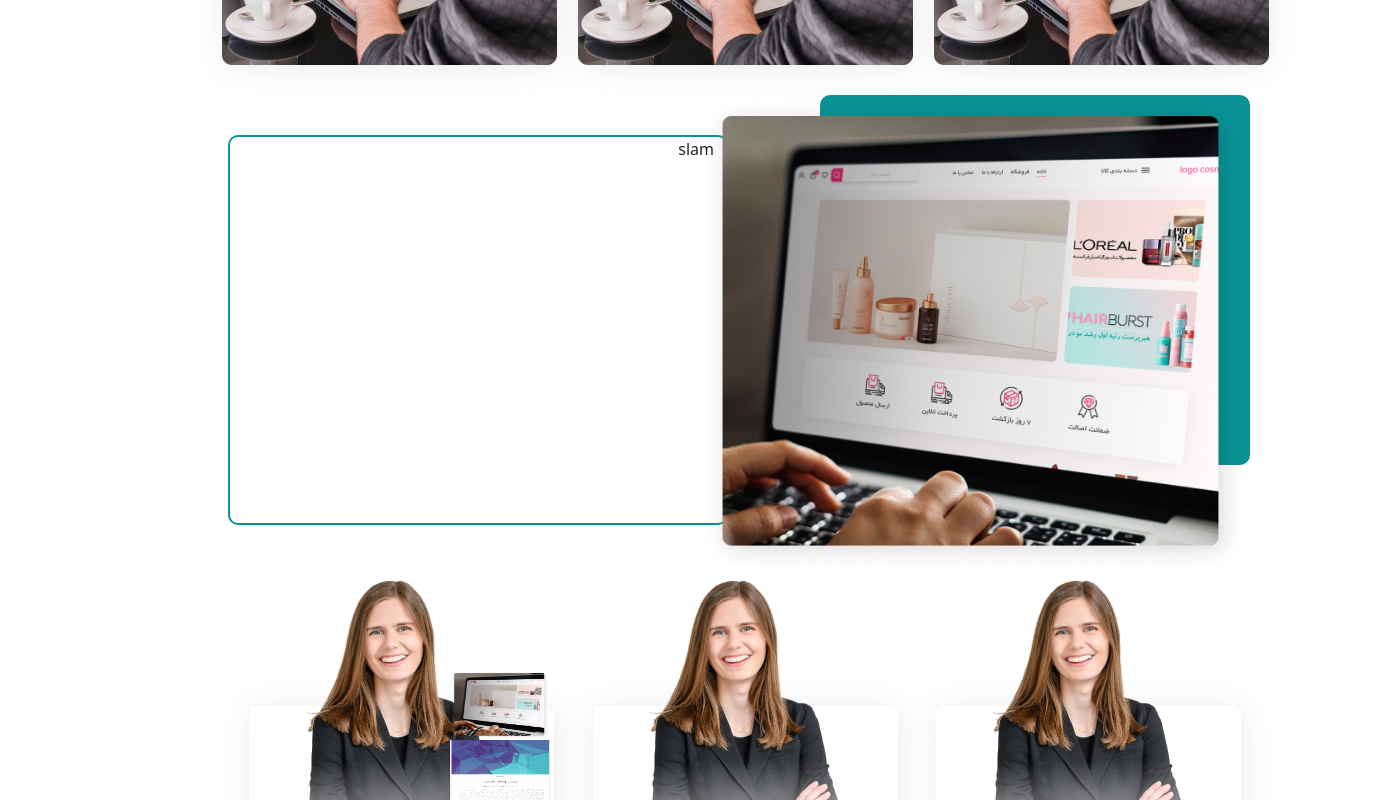
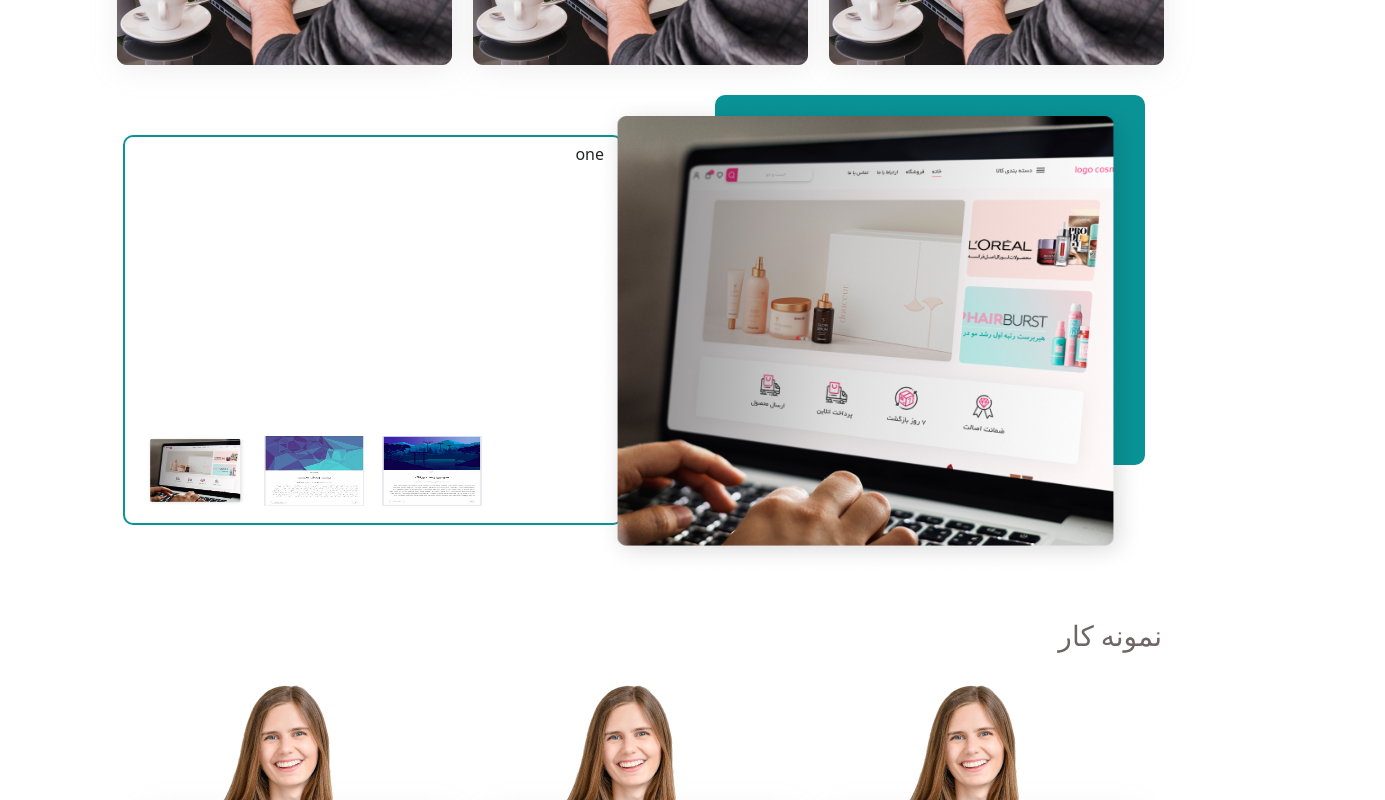
Before and after one commit to Mobinahoseinpur/yoozify, a React (Create React App) app: page / in a window 1280 px wide. Shown: the part 2140-2940 px from the top of the page, 1385 px wide, since content can reach past the window. Built offline with nearby package versions, Linux system fonts and the light colour scheme; a web font is replaced by a local one.

Commit message:
edite slider

```diff
--- a/src/component/LandingPage/ProjectSamplesSlider/ProjectSamplesSlider.jsx
+++ b/src/component/LandingPage/ProjectSamplesSlider/ProjectSamplesSlider.jsx
@@ -10,9 +10,9 @@ import p3 from './3.jpg'
 const ProjectSamplesSlider = () => {
 
     const imgs=[
-        {id:0 , value:p1},
-        {id:1 , value:p2},
-        {id:2 , value:p3}
+        {id:0 , value:p1 , txt:"one"},
+        {id:1 , value:p2 , txt:"two"},
+        {id:2 , value:p3 , txt:"three"}
       ];
 
       const [sliderData , setSliderData] = useState(imgs[0])
@@ -29,34 +29,22 @@ const ProjectSamplesSlider = () => {
                 <div className={`${styles.boxright} col-6`}>
                     <div className={` ${styles.backbox}`}></div>
                     <div className={`${styles.frontbox}`}>
-
-                        {/* <Carousel> */}
-                            {/* <div>
-                                <img src={p1} className={`${styles.b}`} />
-                                <p className={`${styles.c}`}>Legend 1</p>
+                            <img src={sliderData.value} className={`${styles.frontbox}`}/>
                     </div>
-                             */}
-
-
-                            <img src={sliderData.value} className={`${styles.frontbox}`}/>
+                </div>
+                <div className={`${styles.boxleft} col-6 justify-content-center`}>
+                   <div className={`${styles.showtext} `}>{sliderData.txt}</div>
                 <div className="flex-row">
-
                     {
                         imgs.map((data,i)=>
-                                    <div className={`${styles.nav}`}>
+                        <div className={`${styles.nav} justify-content-center `}>
+                            {/*  */}
                             <img className={sliderData.id==i?"click":""} key={data.id} src={data.value} onClick={() => {handleClick(i)}} height="70" width="100"  />
                         </div>
                         )
                     }
                 </div>
-                        {/* </Carousel> */}
-                        {/* <img className={`${styles.frontbox}`} src={image} alt=''/> */}
-                    </div>
-                </div>
-                <div className={`${styles.boxleft} col-6`}>
 
-
-                    slam
                 </div>
             </div>
         </Fragment>
--- a/src/component/LandingPage/ProjectSamplesSlider/ProjectSamplesSlider.module.css
+++ b/src/component/LandingPage/ProjectSamplesSlider/ProjectSamplesSlider.module.css
@@ -6,6 +6,9 @@
     justify-content: center;
 }
 .boxleft{
+    /* display: flex;
+    justify-content: space-around; */
+
     margin-top: 40px;
     width: 500px;
     height: 390px;
@@ -39,21 +42,25 @@
     top: -185px;
 
 }
-.b{
-    margin-top:-60px;
-    background-color: crimson;
+
+.showtext{
+    margin: 5px;
+    /* background-color: crimson; */
+    height: 75%;
 }
-
-.small{
+/* .small{
     border-radius: 10px;
     width: 550px;
     height: 480px;
     position: relative;
     top: -185px;
+} */
+.nav{
+    display: flex;
+    justify-content: space-around;
+	align-items: flex-end;
+    margin: 0 auto;
+    float: left;
+    width: 25%;
+    /* background-color: red; */
 }
-.nav{
-    display:flex;
-    position: relative;
-    top: -90px;
-    left: -700px;
-}
--- a/src/component/LandingPage/blogLanding/BLogLanding.module.css
+++ b/src/component/LandingPage/blogLanding/BLogLanding.module.css
@@ -1,6 +1,11 @@
 .mainbox{
     /* background-color: red; */
     margin: 0 auto;
+}
+.titlename{
+    margin-top: 6%;
+    color: #6F6565;
+    font-family: iranSans;
 }
 .box{
     /* display: flex;
--- a/src/component/LandingPage/blogLanding/BlogLanding.jsx
+++ b/src/component/LandingPage/blogLanding/BlogLanding.jsx
@@ -7,6 +7,7 @@ const ServicesLanding = () => {
     return (
         <Fragment >
             <div className={`${styles.mainbox} container row`}>
+            <h3 className={`${styles.titlename} container`}> نمونه کار </h3>
                 <div className={`${styles.box} col-sm-3`}>
                     <img className={`${styles.photo}`} src={image} alt=''/>
                     <h2 className={`${styles.title}`}>طراحی سایت و اپلیکشن</h2>
--- a/src/component/LandingPage/teamLanding/TeamLanding.jsx
+++ b/src/component/LandingPage/teamLanding/TeamLanding.jsx
@@ -7,6 +7,7 @@ const TeamLanding = () => {
     return (
         <Fragment>
              <div className={`${styles.mainbox} container row`}>
+             <h3 className={`${styles.titlename} container`}> نمونه کار </h3>
                  <div className={`${styles.box}`}>
                      <img className={`${styles.personalimage} d-flex justify-content-center`} src={image} alt=''/>
                      <div className={`${styles.frontgradient}  `}></div>
--- a/src/component/LandingPage/teamLanding/TeamLanding.module.css
+++ b/src/component/LandingPage/teamLanding/TeamLanding.module.css
@@ -40,3 +40,8 @@ font-style: normal;
 font-weight: 400;
 font-size: 16px;
 }
+.titlename{
+    margin-top: 6%;
+    color: #6F6565;
+    font-family: iranSans;
+}
--- a/src/component/about us page/Googlemap.js
+++ b/src/component/about us page/Googlemap.js
@@ -3,13 +3,13 @@ import { GoogleMap, useJsApiLoader } from '@react-google-maps/api';
 
 
 const containerStyle = {
-    width: '700px',
-    height: '300px'
+    width: '100%',
+    height: '480px'
   };
 
   const center = {
-    lat: -3.745,
-    lng: -38.523
+    lat: 36.464887,
+    lng: 52.854176
   };
 
 
--- a/src/component/get to know us/GetToKnowUs.jsx
+++ b/src/component/get to know us/GetToKnowUs.jsx
@@ -4,18 +4,29 @@ import 'bootstrap/dist/css/bootstrap.min.css'
 import Content from './../content/Content'
 import Team from './../LandingPage/teamLanding/TeamLanding'
 import Accordion from 'react-bootstrap/Accordion';
+import pic from "./1.png"
 const GetToKnowUs = () => {
     return (
         <Fragment>
             <Content>
             <div className={`${styles.mainbox}  container`}>
 
-                <div className={`${styles.box2} col-5`}>
+                {/* <div className={`${styles.box2} col-5`}>
                     <h3>لورم ایپسوم لورم ایپسوم متن ساختگی  </h3>
                     <h6>لورم ایپسوم متن ساختگی با تولید سادگی نامفهوم از صنعت چاپ، و با استفاده از طراحان گرافیک است، چاپگرها و متون بلکه روزنامه و مجله در ستون و سطرآنچنان که لازم است، و برای شرایط فعلی تکنولوژی مورد نیاز، و کاربردهای متنوع با هدف بهبود ابزارهای کاربردی می ب</h6>
+                </div> */}
+                <div className={`${styles.box2} col`} >
+                    <h2 className={`${styles.textbox_title}`}> درباره ی یوزیفای </h2 >
+                    <p className={`${styles.pararaph}`}>
+                    مجموعه یوزیفای به دنبال گسترش فعالیت های تیم فناوری دانشگاه شریف
+                    در فضای تبلیغات انلاین در فروردین 1400 با نماد یوز ایرانی ساخته شد. ما همواره در تلاشیم
+                     با خلق بستری مناسب و از طریق تیم متخصصدر زمینه ی تبلیغات و سئو و طراحی سایت حرفه ای در
+                     امد بیشاری را برای کسب و کار های انلاین و سنتی به عمل بیاوریم
+                    </p>
+
                 </div>
                 <div className={`${styles.box1} col-6`}>
-                    <img className={`${styles.imgbox}`} src={`./asset/img/p2.png`} alt=''/>
+                    <img className={`${styles.imgbox}`} src={pic} alt=''/>
                 </div>
 
             </div>
@@ -26,13 +37,7 @@ const GetToKnowUs = () => {
                 <Accordion.Item eventKey="0">
                     <Accordion.Header>سوالات پر تکرار </Accordion.Header>
                     <Accordion.Body>
-                    Lorem ipsum dolor sit amet, consectetur adipiscing elit, sed do eiusmod
-                    tempor incididunt ut labore et dolore magna aliqua. Ut enim ad minim
-                    veniam, quis nostrud exercitation ullamco laboris nisi ut aliquip ex ea
-                    commodo consequat. Duis aute irure dolor in reprehenderit in voluptate
-                    velit esse cillum dolore eu fugiat nulla pariatur. Excepteur sint occaecat
-                    cupidatat non proident, sunt in culpa qui officia deserunt mollit anim id
-                    est laborum.
+                    لورم ایپسوم متن ساختگی با تولید سادگی نامفهوم از صنعت چاپ، و با استفاده از طراحان گرافیک است، چاپگرها و متون بلکه روزنامه و مجله در ستون و سطرآنچنان که لازم است، و برای شرایط فعلی تکنولوژی مورد نیاز، و کاربردهای متنوع با هدف بهبود ابزارهای کاربردی می باشد، کتابهای زیادی در شصت و سه درصد گذشته حال و آینده، شناخت فراوان جامعه و متخصصان را می طلبد، تا با نرم افزارها شناخت بیشتری را برای طراحان رایانه ای علی الخصوص طراحان خلاقی، و فرهنگ پیشرو در زبان فارسی ایجاد کرد، در این صورت می توان امید داشت که تمام و دشواری موجود در ارائه راهکارها، و شرایط سخت تایپ به پایان رسد و زمان مورد نیاز شامل حروفچینی دستاوردهای اصلی، و جوابگوی سوالات پیوسته اهل دنیای موجود طراحی اساسا مورد استفاده قرار گیرد.
                     </Accordion.Body>
                 </Accordion.Item>
                 </Accordion>
```
Also changed, not shown: src/component/LandingPage/ProjectSamplesSlider/product1 2.png (added), src/component/get to know us/1.png (added). Lines whose indentation alone changed are shown as unchanged.
